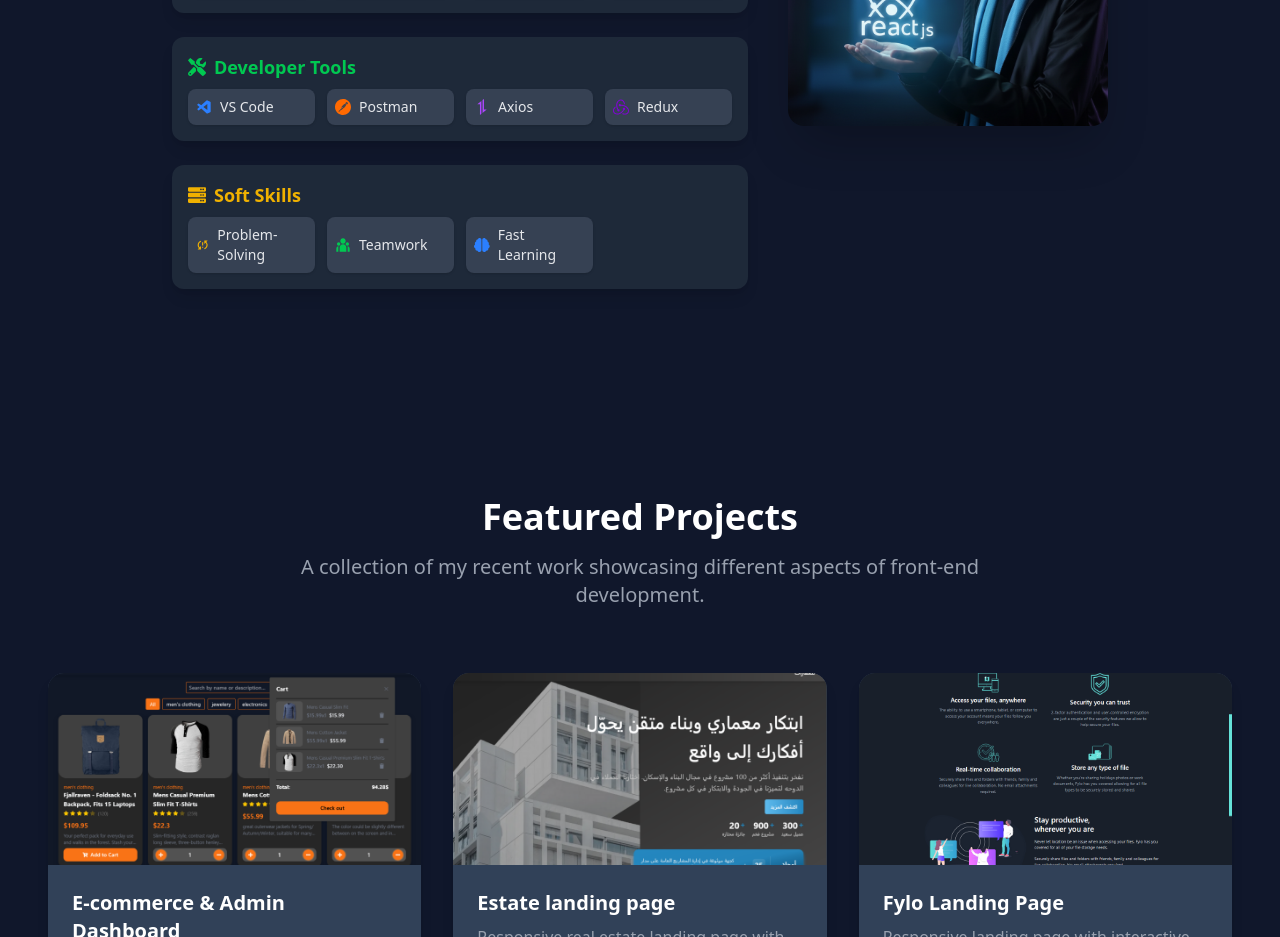
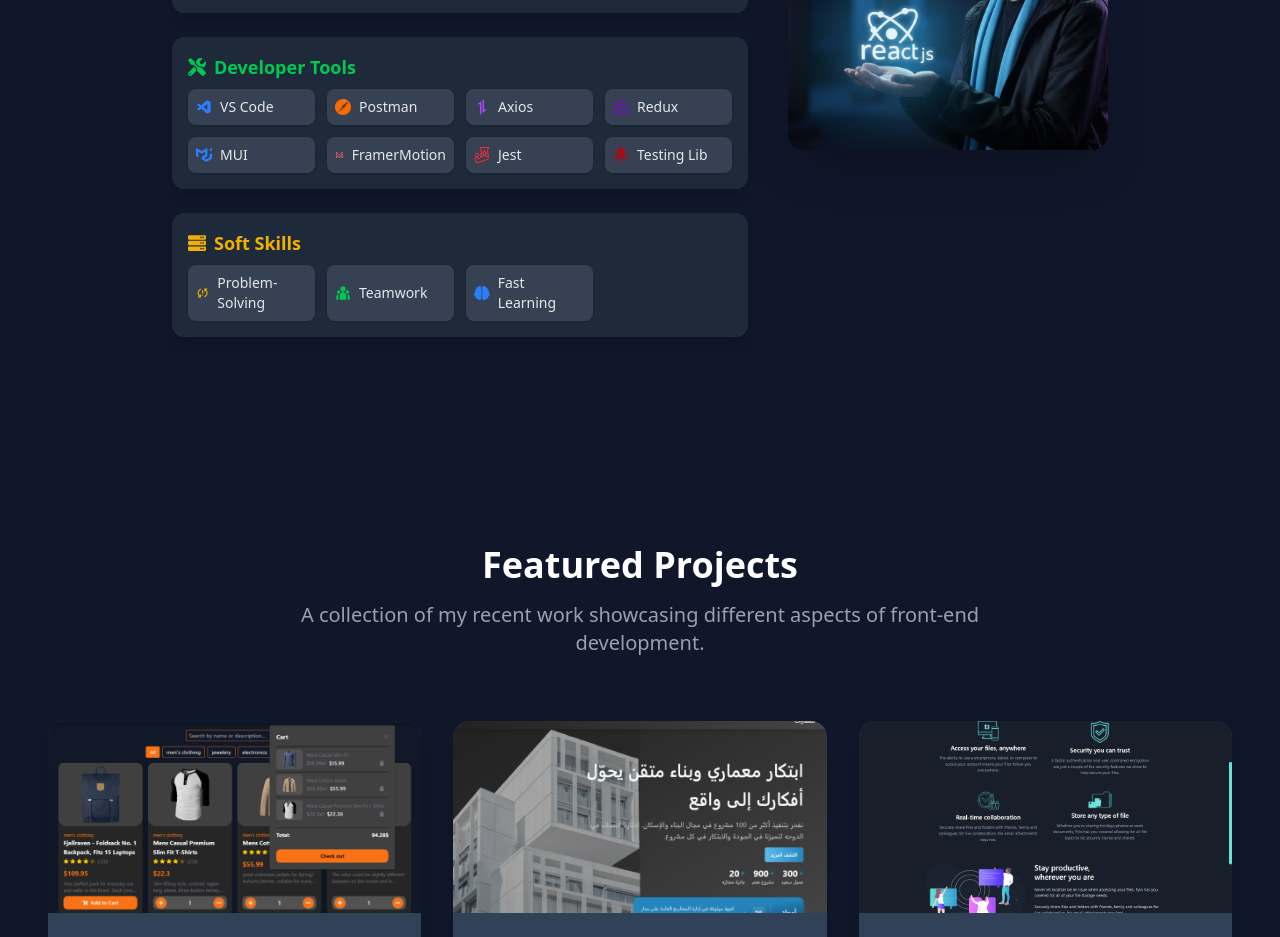
Before and after one commit to mostafaelfawal/Mostafa-Hamdi, a React (Vite) app: page / in a window 1280 px wide. Shown: the part 1100-2037 px from the top of the page. Built offline with nearby package versions, Linux system fonts and the light colour scheme.

Commit message:
add some skills

```diff
--- a/src/components/About.tsx
+++ b/src/components/About.tsx
@@ -23,9 +23,13 @@ import {
   SiAxios,
   SiVite,
   SiFirebase,
+  SiMui,
+  SiJest,
+  SiTestinglibrary,
 } from "react-icons/si";
 import type { listSkills } from "../types";
 import SkillsContainer from "./SkillsContainer";
+import { TbBrandFramerMotion } from "react-icons/tb";
 
 const container = {
   hidden: { opacity: 0 },
@@ -64,6 +68,10 @@ export default function About() {
     { name: "Postman", icon: <SiPostman className="text-orange-500" /> },
     { name: "Axios", icon: <SiAxios className="text-purple-500" /> },
     { name: "Redux", icon: <SiRedux className="text-purple-700" /> },
+    { name: "MUI", icon: <SiMui className="text-blue-500"/> },
+    { name: "FramerMotion", icon: <TbBrandFramerMotion className="text-red-400"/> },
+    { name: "Jest", icon: <SiJest className="text-red-500"/> },
+    { name: "Testing Lib", icon: <SiTestinglibrary className="text-red-700"/> }
   ];
 
   const softSkills: listSkills[] = [
@@ -170,3 +178,32 @@ export default function About() {
     </section>
   );
 }
+
+// Languages & Tools
+// HTML
+// CSS
+// JavaScript
+// TypeScript
+// React.js
+// TailwindCSS
+// Vite
+// Firebase
+// Git/GitHub
+// Vercel
+// Next.js
+// Python
+// -------------------
+// Developer Tools
+// VS Code
+// Postman
+// Axios
+// Redux
+// MUI
+// Framer Motion
+// Jest
+// Testing Lib
+// -------------------
+// Soft Skills
+// Problem-Solving
+// Teamwork
+// Fast Learning
```
